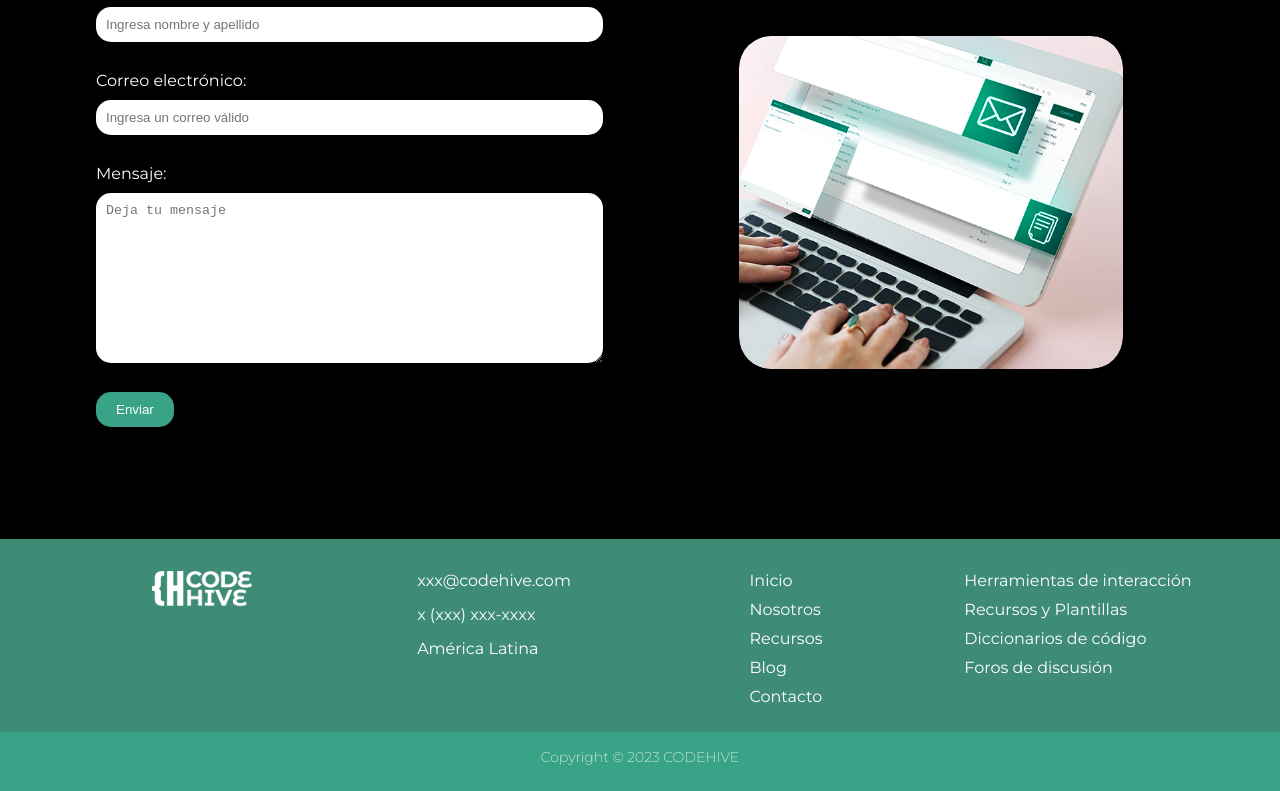
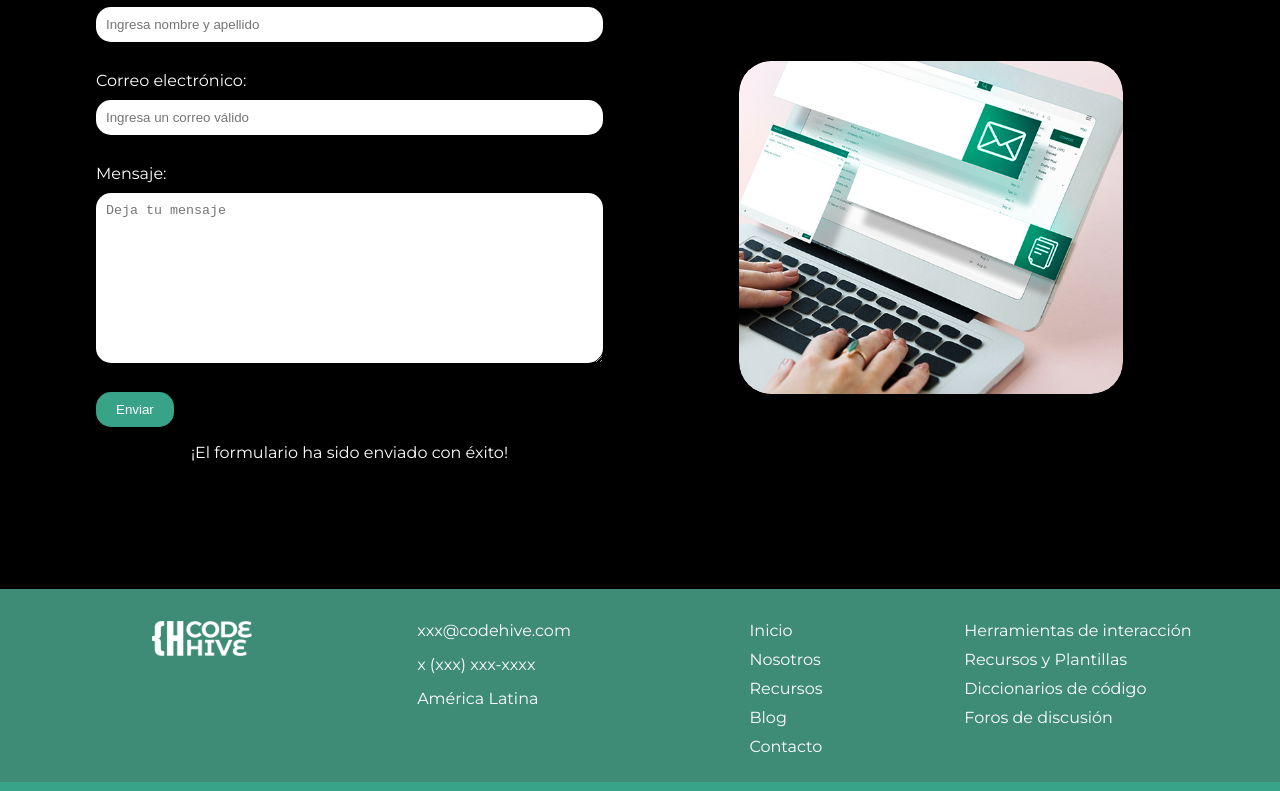
Before and after one commit to StefanyCruz23/CodeHive, a plain HTML site: page contacto.html in a window 1280 px wide. Both pictures are taken after a click on the button "Enviar". Shown: the part 1090-1881 px from the top of the page. Drawn offline with nearby package versions, Linux system fonts and the light colour scheme.

Commit message:
correciones entrega3

```diff
--- a/contacto.html
+++ b/contacto.html
@@ -111,10 +111,10 @@
                         <div class="grid1-seccion3-contacto">
                             <div class="form">
                                 <label for="nombre">Nombre:</label>
-                                <input type="nombre" id="nombre"  placeholder="Ingresa nombre y apellido" class="input-field">
+                                <input type="text" id="nombre" placeholder="Ingresa nombre y apellido" class="input-field">
                                 <br>
                                 <label for="correo">Correo electrónico:</label>
-                                <input type="correo" id="correo" placeholder="Ingresa un correo válido" class="input-field">
+                                <input type="email" id="correo" placeholder="Ingresa un correo válido" class="input-field">
                                 <br>
                                 <label for="mensaje">Mensaje:</label>
                                 <textarea name="mensaje" cols="30" rows="10" id="mensaje" placeholder="Deja tu mensaje"></textarea>
--- a/css/Style-contacto.css
+++ b/css/Style-contacto.css
@@ -183,8 +183,7 @@
                         padding: 0;
                     }
 
-                /* --formulario-- */
-                .form {
+                /* --formulario-- */ .form {
   justify-content: center;
   align-items: center;
   background-color: #000000;
@@ -226,6 +225,11 @@
   background-color: #3F8C76;
 }
 
+.mensaje {
+  color: #ffffff;
+  margin-top: 1rem;
+  text-align: center;
+}
 
 
                 /* Columna 2 Grid Recursos */
--- a/css/Style-inicio.css
+++ b/css/Style-inicio.css
@@ -316,7 +316,6 @@
             align-items: center;
             margin: auto;
         }
-
 /* --formulario-- */
 .form {
     justify-content: center;
@@ -369,6 +368,13 @@
   button:hover {
     background-color: #3F8C76;
   }
+
+.mensaje {
+    margin-top: 1rem;
+    text-align: center;
+  }
+
+
 
         /* Media queries (Pantallas inferiores) */
 
--- a/css/Style-recursos.css
+++ b/css/Style-recursos.css
@@ -349,7 +349,7 @@
           }
         }
 
-/* --Nuestro foro-- */
+/* --NUESTRO FORO-- */
 .nombres {
   font-weight: bold;
   text-align: left;
@@ -511,3 +511,8 @@
   button:hover {
     background-color: #3F8C76;
   }
+
+  .mensaje {
+    margin-top: 1rem;
+    text-align: center;
+  }
--- a/js/contacto.js
+++ b/js/contacto.js
@@ -1,19 +1,44 @@
+// Formulario
+let mensajeMostrado = false;
+
 const leerDatos = () => {
-    let nombre = document.getElementById('nombre').value
-    let correo = document.getElementById('correo').value
-    let mensaje = document.getElementById('mensaje').value
+  let nombre = document.getElementById('nombre').value;
+  let correo = document.getElementById('correo').value;
+  let mensaje = document.getElementById('mensaje').value;
 
   const datos = {
     nombre: nombre,
     correo: correo,
     mensaje: mensaje
-    }
+  };
 
   // Aquí se guarda, se debe usar JSON.stringify porque en localStorage se almacena como texto
-    localStorage.setItem('datos', JSON.stringify(datos))
+  localStorage.setItem('datos', JSON.stringify(datos));
 
   // Cuando se leen, se pasan nuevamente a JSON con JSON.parse
-    const showConsole = JSON.parse(localStorage.getItem('datos'))
-    console.log('Equipo:')
-    console.log(showConsole)
+  const showConsole = JSON.parse(localStorage.getItem('datos'));
+  console.log('Equipo:');
+  console.log(showConsole);
+
+  // Limpiar los campos del formulario
+  document.getElementById('nombre').value = '';
+  document.getElementById('correo').value = '';
+  document.getElementById('mensaje').value = '';
+
+  // Mostrar mensaje de formulario enviado
+  mostrarMensaje('¡El formulario ha sido enviado con éxito!');
+  mensajeMostrado = true;
+};
+
+const mostrarMensaje = (mensaje) => {
+  // Crear elemento de mensaje si aún no se ha mostrado
+  if (!mensajeMostrado) {
+    const mensajeElement = document.createElement('p');
+    mensajeElement.textContent = mensaje;
+    mensajeElement.classList.add('mensaje');
+
+    // Agregar mensaje al DOM
+    const formulario = document.querySelector('.form');
+    formulario.appendChild(mensajeElement);
   }
+};
```
Also changed, not shown: foros-de-discusion.html (+3 -2 lines), index.html (+3 -1 lines), js/foro.js (+36 -13 lines), js/main.js (+41 -12 lines). Lines whose indentation alone changed are shown as unchanged.
